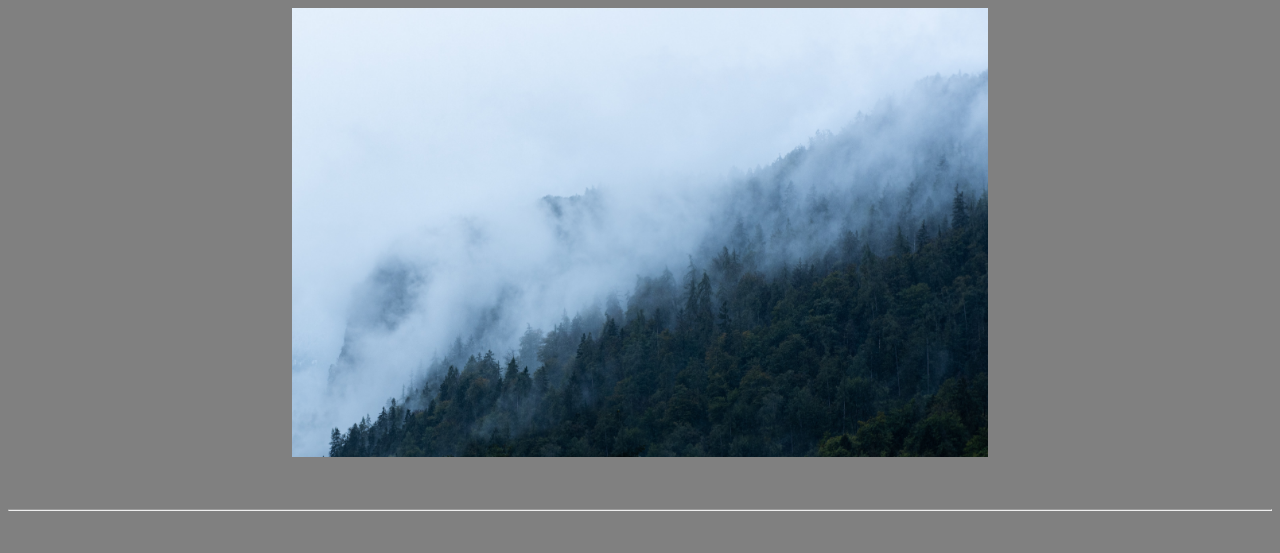
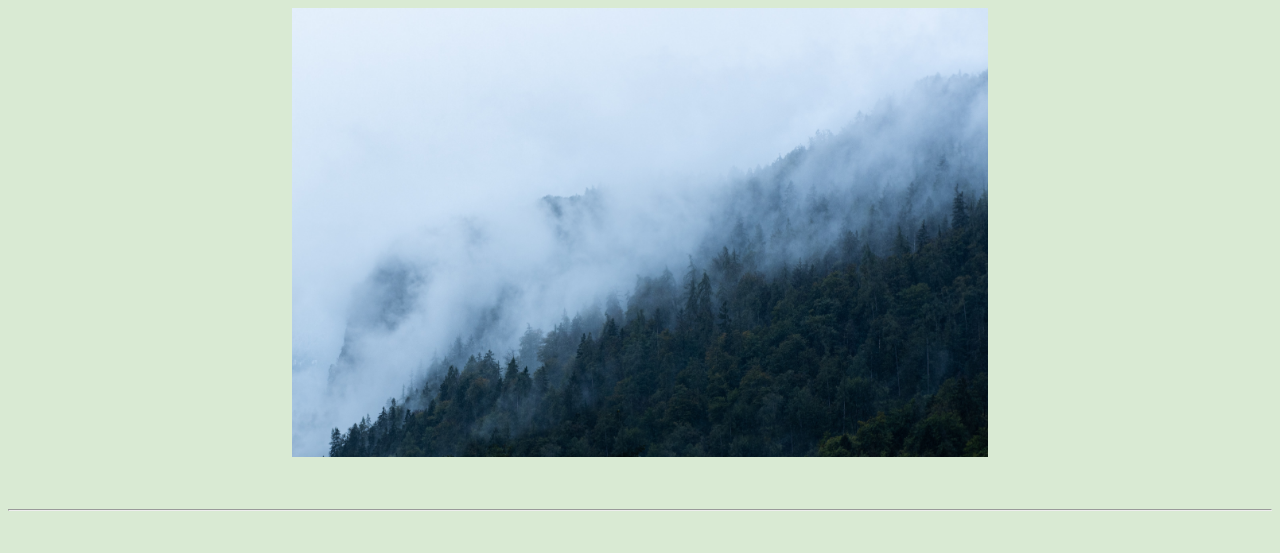
Before and after one commit to iamryan2923/iamryan2923.github.io, a plain HTML site: page index.html in a window 1280 px wide. Shown: the top 553 px of the page. Drawn offline with Linux system fonts and the light colour scheme.

Commit message:
Update master.css

```diff
--- a/css/master.css
+++ b/css/master.css
@@ -9,7 +9,7 @@
   }
 
   body {
-    background-color: grey;
+    background-color: #d9ead3;
     color: black;
     font-family: sans-serif;
     text-align: center;
```
